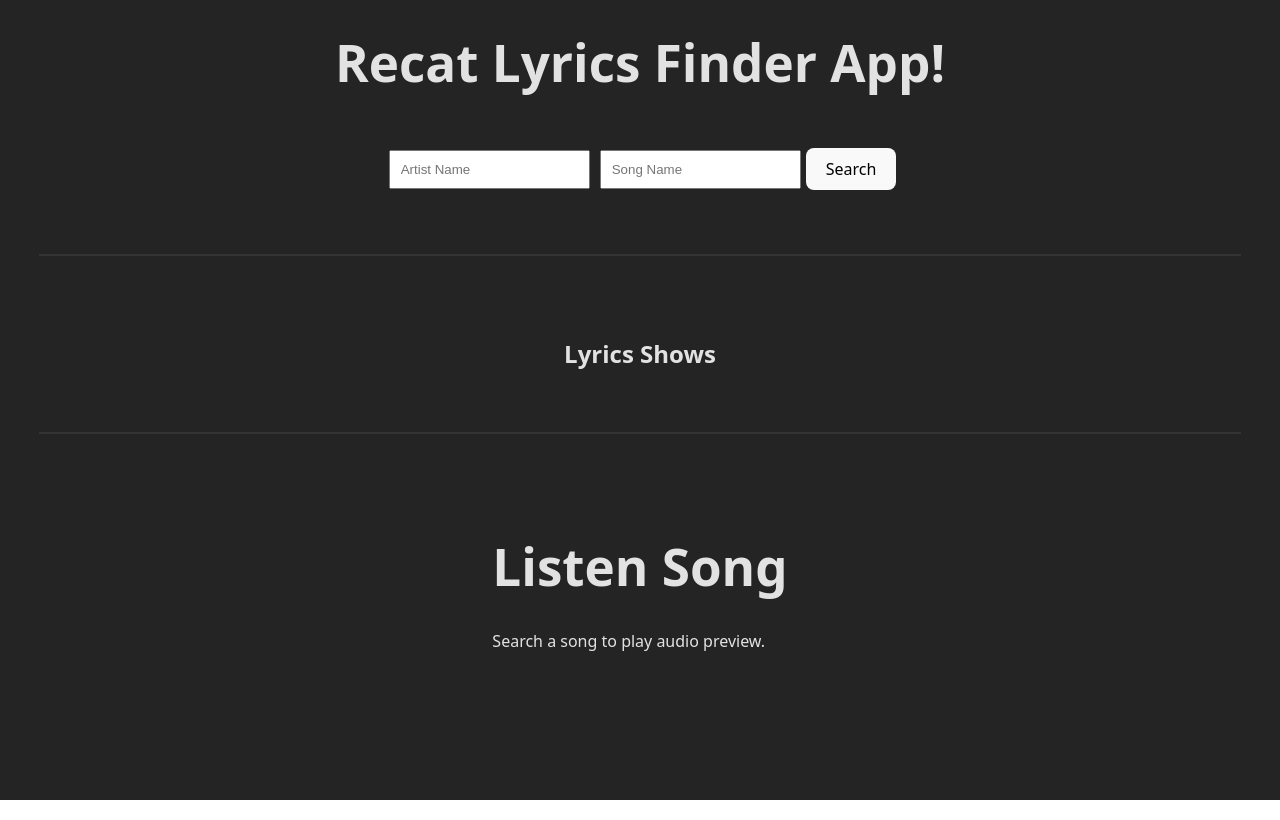
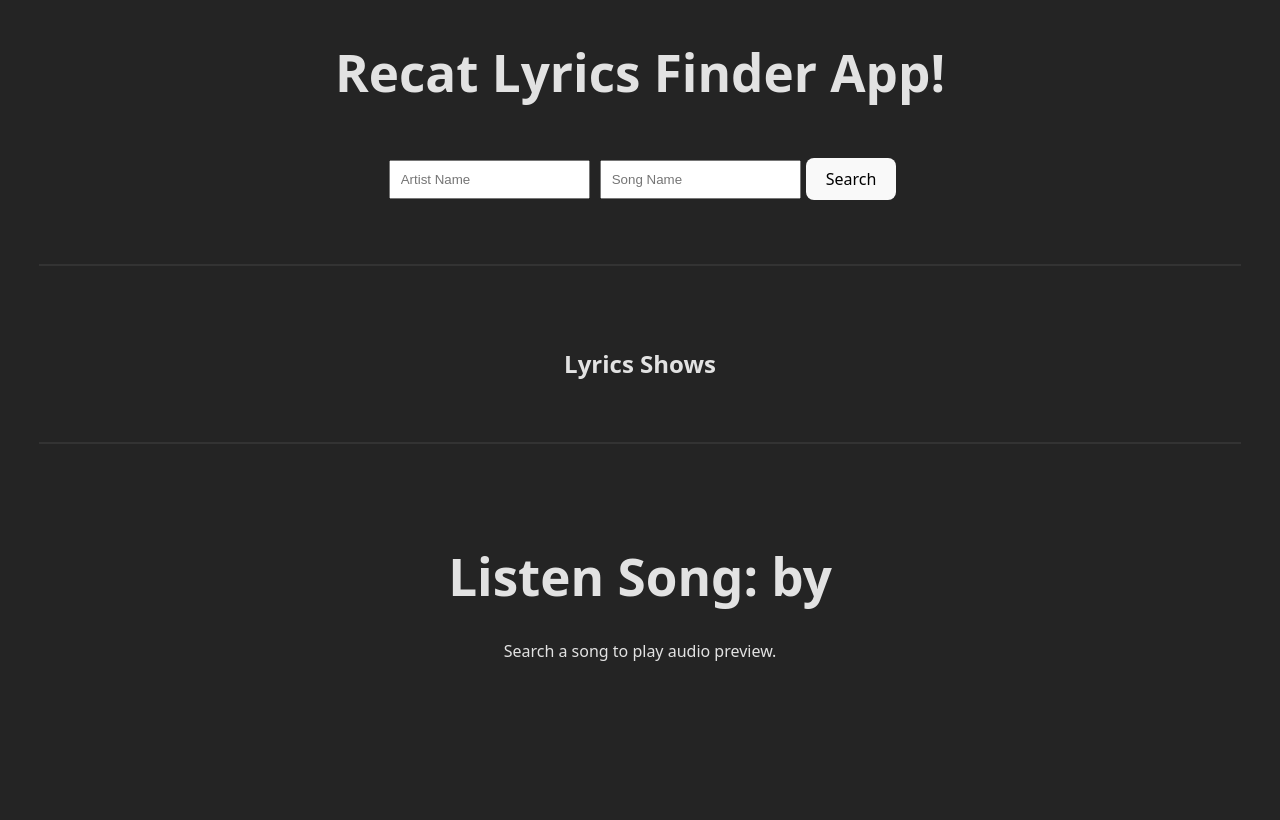
Before and after one commit to surendergupta/react-lyrics-finder, a React (Vite) app: page / in a window 1280 px wide. Built offline with nearby package versions, Linux system fonts and the light colour scheme.

Commit message:
commit few fix in call api and css

```diff
--- a/src/App.css
+++ b/src/App.css
@@ -3,9 +3,10 @@
     flex-direction: column;
     align-items: center;
     min-height: 100vh;
-    width: 100%;
     max-width: 1200px;
     margin: 0 auto;
+    padding: 10px;
+    text-align: center;
 }
 
 hr{
--- a/src/Components/AudioPlayer/AudioPlayer.jsx
+++ b/src/Components/AudioPlayer/AudioPlayer.jsx
@@ -4,11 +4,12 @@ import './AudioPlayer.css'
 
 const AudioPlayer = ({ songInfo }) => {
     const { title, artist } = songInfo;
-    const searchQuery = encodeURIComponent(`${artist} ${title}`);
+
+    const searchQuery = (`${artist} ${title}`);
     const embedUrl = `https://www.youtube.com/embed?listType=search&list=${searchQuery}`;
   return (
     <div className='audio-player'>
-      <h1>Listen Song</h1>
+      <h1>Listen Song: {title} by {artist}</h1>
         {title && artist ? (
             <iframe
             width="100%"
--- a/src/Components/SearchBar/SearchBar.jsx
+++ b/src/Components/SearchBar/SearchBar.jsx
@@ -27,13 +27,11 @@ const SearchBar = ({ setLyrics, setSongInfo }) => {
     const searchLyrics = async() => {
         try {
             if (!artist || !song) return;
-            const encodedArtist = encodeURIComponent(artist.trim());
-            const encodedSong = encodeURIComponent(song.trim());
-            const res = await axios.get(`https://api.lyrics.ovh/v1/${encodedArtist}/${encodedSong}`);
+            const res = await axios.get(`https://api.lyrics.ovh/v1/${artist}/${song}`);
             setLyrics(res.data.lyrics);
             setSongInfo({ song, artist });
         } catch (error) {
-            console.error("Error fetching lyrics:", error);
+            console.error("Error fetching lyrics:", error.message);
             setLyrics("Lyrics not found.");
             setSongInfo({ song: '', artist: '' });
         }
```
Also changed, not shown: 1 other file (tests, documents, lock files or other folders).
